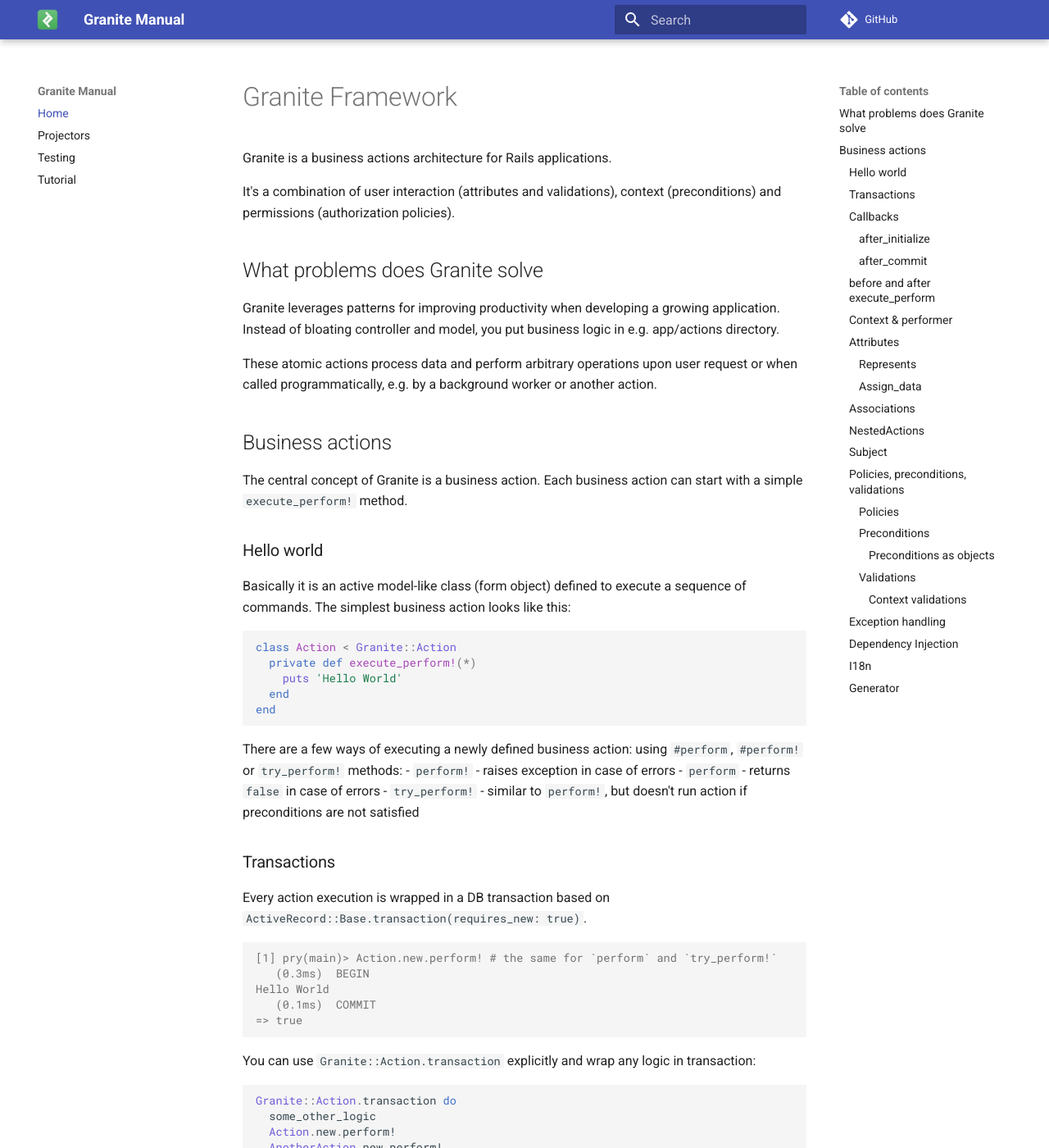
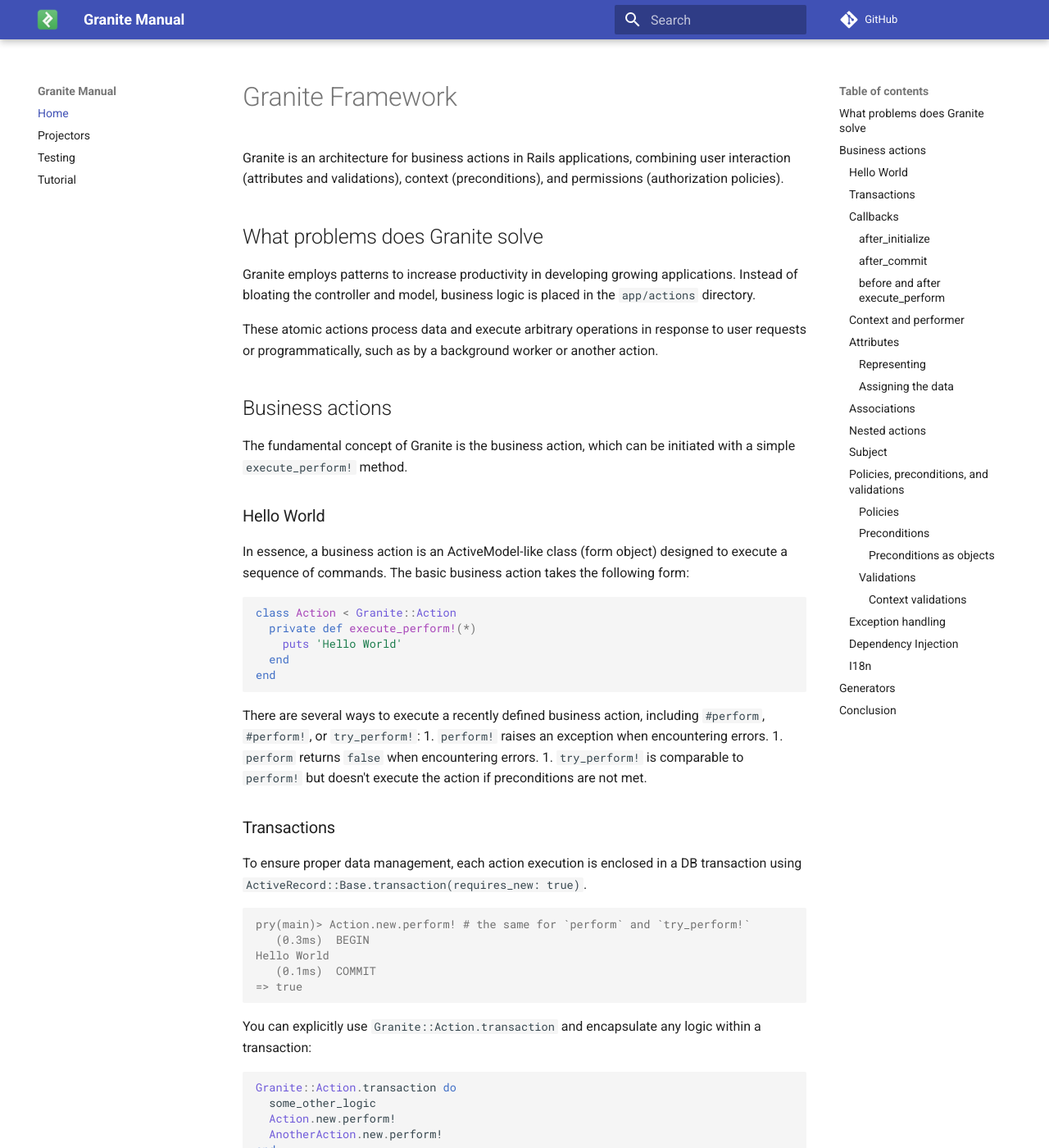
Before and after one commit to toptal/granite, an MkDocs documentation site: the page built from docs/index.md, in a window 1280 px wide and 1400 px high. Shown: the whole window at 82% size. Built offline with MkDocs 1.6.1 and Material for MkDocs 9.7.7, drawn with Linux system fonts in a browser that asks for light colours; comment, search, counter and statistics services are not loaded; some of the changed text lies outside the part shown.

Commit message:
Refine main page of the Granite docs (#101)

````diff
--- a/docs/index.md
+++ b/docs/index.md
@@ -1,27 +1,20 @@
 # Granite Framework
 
-Granite is a business actions architecture for Rails applications.
-
-It's a combination of user interaction (attributes and validations), context (preconditions) and
-permissions (authorization policies).
+Granite is an architecture for business actions in Rails applications, combining user interaction (attributes and validations), context (preconditions), and permissions (authorization policies).
 
 ## What problems does Granite solve
 
-Granite leverages patterns for improving productivity when developing a growing application.
-Instead of bloating controller and model, you put business logic in e.g. app/actions directory.
+Granite employs patterns to increase productivity in developing growing applications. Instead of bloating the controller and model, business logic is placed in the `app/actions` directory.
 
-These atomic actions process data and perform arbitrary operations upon user request or when
-called programmatically, e.g. by a background worker or another action.
+These atomic actions process data and execute arbitrary operations in response to user requests or programmatically, such as by a background worker or another action.
 
 ## Business actions
 
-The central concept of Granite is a business action. Each business action can
-start with a simple `execute_perform!` method.
+The fundamental concept of Granite is the business action, which can be initiated with a simple `execute_perform!` method.
 
-### Hello world
+### Hello World
 
-Basically it is an active model-like class (form object) defined to execute a sequence of commands.
-The simplest business action looks like this:
+In essence, a business action is an ActiveModel-like class (form object) designed to execute a sequence of commands. The basic business action takes the following form:
 
 ```ruby
 class Action < Granite::Action
@@ -31,24 +24,24 @@ class Action < Granite::Action
 end
 ```
 
-There are a few ways of executing a newly defined business action: using `#perform`, `#perform!` or `try_perform!` methods:
-- `perform!` - raises exception in case of errors
-- `perform` - returns `false` in case of errors
-- `try_perform!` - similar to `perform!`, but doesn't run action if preconditions are not satisfied
+There are several ways to execute a recently defined business action, including `#perform`, `#perform!`, or `try_perform!`:
+1. `perform!` raises an exception when encountering errors.
+1. `perform` returns `false` when encountering errors.
+1. `try_perform!` is comparable to `perform!` but doesn't execute the action if preconditions are not met.
 
 ### Transactions
 
-Every action execution is wrapped in a DB transaction based on `ActiveRecord::Base.transaction(requires_new: true)`.
+To ensure proper data management, each action execution is enclosed in a DB transaction using `ActiveRecord::Base.transaction(requires_new: true)`.
 
 ```irb
-[1] pry(main)> Action.new.perform! # the same for `perform` and `try_perform!`
+pry(main)> Action.new.perform! # the same for `perform` and `try_perform!`
    (0.3ms)  BEGIN
 Hello World
    (0.1ms)  COMMIT
 => true
 ```
 
-You can use `Granite::Action.transaction` explicitly and wrap any logic in transaction:
+You can explicitly use `Granite::Action.transaction` and encapsulate any logic within a transaction:
 
 ```ruby
 Granite::Action.transaction do
@@ -109,7 +101,7 @@ after_commit triggered
 => true
 ```
 
-### before and after `execute_perform`
+#### before and after `execute_perform`
 
 ```ruby
 class Action < Granite::Action
@@ -137,11 +129,9 @@ after execute_perform
 => true
 ```
 
-### Context & performer
+### Context and performer
 
-Every BA has a context which is a hash that can be assigned via `.with` class method before BA
-initialization. Context is usually used to pass performer of the action which is so common that there
-are methods defined to access & set `performer` specifically.
+Each business action has a context, represented by a hash that can be assigned using the `.with` class method before the business action is initialized. The context is typically used to pass the performer of the action, which is so common that specific methods are defined to access and set the `performer`.
 
 ```ruby
 action = MyAction.with(performer: Admin.first).new(params)
@@ -153,8 +143,7 @@ action.ctx #=> #<Granite::ContextProxy::Data performer: Admin.first>
 action.performer #=> Admin.first
 ```
 
-If you need more attributes in context of your application, you should override `BaseAction.with`
-and `BaseProjector.with` methods.
+If your application requires additional attributes in the context, you can override the `BaseAction.with` and `BaseProjector.with` methods.
 
 ```ruby
 module GraniteContext
@@ -178,7 +167,7 @@ BaseAction.with(performer: performer, custom: true)
 
 ### Attributes
 
-The next step is defining action attributes. There are several types of them and they are provided by `granite-form` gem:
+The next step involves defining action attributes, which come in various types provided by the `granite-form` gem:
 
 ```ruby
 class Action < Granite::Action
@@ -191,17 +180,19 @@ class Action < Granite::Action
 end
 ```
 
-For detailed information on the available types and usage examples, check out [Granite::Form documentation](https://github.com/toptal/granite-form#attributes).
+For comprehensive information on the available types and usage examples, please refer to the [Granite Form documentation](https://github.com/toptal/granite-form#attributes).
 
-The attributes behave pretty much as they do with `Granite::Form` objects, except for `represents`:
+The behavior of the attributes is similar to that of `Granite::Form` objects, with the exception of `represents`.
 
-#### Represents
+#### Representing
 
-In `Granite::Form` objects, when a model attribute is exposed through `represents` and the AD object changes, the exposed attribute is updated right away, and Granite Actions update the represented attribute using `assign_data`.
+With Granite Form objects, when a model attribute is exposed via `represents` and the Active Record object changes, the exposed attribute is immediately updated.
 
-#### Assign_data
+_In contrast_, Granite Actions use `assign_data` to update the represented attribute.
 
-`assign_data` can be used to set blocks & methods that are called before BA is validated. In practice it can be used like this:
+#### Assigning the data
+
+`assign_data` can be used to set blocks and methods that are invoked before the business action is validated. In practice, it can be implemented as follows:
 
 ```ruby
 class CreateBook < Granite::Action
@@ -220,7 +211,7 @@ class CreateBook < Granite::Action
 end
 ```
 
-In this example before BA is validated granite will call `assign_data` callbacks and will set book's author, name & year (in that order).
+In this example, before the business action is validated, Granite will invoke the `assign_data` callbacks and set the book's author, name, and year (in that order).
 
 ### Associations
 
@@ -234,12 +225,11 @@ class CreateBook < Granite::Action
 end
 ```
 
-For more information on the associations available and usage examples, see [Granite::Form documentation](https://github.com/toptal/granite-form#associations).
+For comprehensive information on the available associations and usage examples, please refer to the [Granite Form documentation](https://github.com/toptal/granite-form#associations).
 
-### NestedActions
+### Nested actions
 
-Some business actions call other actions as part of their own action. For cases like that we should define a memoizable method that
-returns an instance of subaction.
+Some business actions call other actions as part of their own execution. In such cases, we need to define a memoizable method that returns an instance of the sub-action:
 
 ```ruby
 memoize def subaction
@@ -247,9 +237,7 @@ memoize def subaction
 end
 ```
 
-Subactions will validate their data and check preconditions when they're performed. This however should not be relied on
-and it's better to check preconditions of subaction when preconditions of main action are checked and validate subaction
-when main action is validated. For this we use:
+Sub-actions validate their data and check preconditions when performed. However, it is not recommended to rely on this behavior. It is better to validate the sub-action when the main action is validated and check the preconditions of the sub-action when the preconditions of the main action are checked. For this, we use:
 
 ```ruby
 precondition embedded: :subaction
@@ -258,9 +246,12 @@ validates :subaction, nested: true
 
 ### Subject
 
-Subject definition does three things: defines `references_one` association, aliases its methods
-to common names (`subject` and `subject_id`), and modifies action initializer, providing ability to pass subject as the first
-argument and restricting subject-less action initialization.
+The definition of the subject does three things:
+1. Defines a `references_one` association.
+1. Aliases its methods to common names (`subject` and `subject_id`)
+1. Modifies the action initializer to provide the ability to pass the subject as the first argument and restricts subject-less action initialization.
+
+Let's take a look to an example below:
 
 ```ruby
 class Action < Granite::Action
@@ -271,34 +262,42 @@ end
 ```
 
 ```irb
-[1] pry(main)> Action.new # => ArgumentError
-[2] pry(main)> Action.new(User.first)
+pry(main)> Action.new
+=> ArgumentError
+
+pry(main)> Action.new(User.first)
 => #<Action user: #<ReferencesOne #<User id: 1...>, user_id: 1>
-[3] pry(main)> Action.new(1)
+
+pry(main)> Action.new(1)
 => #<Action user: #<ReferencesOne #<User id: 1...>, user_id: 1>
-[4] pry(main)> Action.new(user: User.first)
+
+pry(main)> Action.new(user: User.first)
 => #<Action user: #<ReferencesOne #<User id: 1...>, user_id: 1>
-[5] pry(main)> Action.new(subject: User.first)
+
+pry(main)> Action.new(subject: User.first)
 => #<Action user: #<ReferencesOne #<User id: 1...>, user_id: 1>
-[6] pry(main)> Action.new(user_id: 1)
+
+pry(main)> Action.new(user_id: 1)
 => #<Action user: #<ReferencesOne #<User id: 1...>, user_id: 1>
-[7] pry(main)> Action.new(id: 1)
+
+pry(main)> Action.new(id: 1)
 => #<Action user: #<ReferencesOne #<User id: 1...>, user_id: 1>
 ```
 
-As you can see `#user` is aliased to `#subject` and `#user_id` is aliased to `#id`. Also, a subject call takes any combination of `references_one` possible options.
+Notice that the method `#user` has been assigned to the alias `#subject`, and `#user_id` to `#id`. Furthermore, a `subject` call takes any combination of `references_one` possible options.
 
-### Policies, preconditions, validations
+### Policies, preconditions, and validations
 
-The main question is how to choose a suitable construction. Here are simple rules:
-
-1. If condition is dependent on any of user provided attribute values except subject - it is a validation.
-2. If condition depends on subject or any value found depending on subject - it is a precondition.
-3. Otherwise if it is related to performer - it is a policy.
+When deciding how to structure policies, preconditions, and validations, there are some simple rules to follow:
+1. If the condition depends on _any user-provided attribute values_ except for the subject, it is a **validation**.
+1. If the condition depends on _the subject or any value that depends on the subject_, it is a **precondition**.
+1. Otherwise, if it is _related to the performer_, choose a **policy**.
 
 #### Policies
 
-Performing restrictions for the performer:
+Policies are used to define restrictions on the performer of an action. The `allow_if` method can be used to specify a condition that must be met for the action to be allowed.
+
+For example, the following code specifies that an action can only be performed if the performer is present:
 
 ```ruby
 class Action < Granite::Action
@@ -307,9 +306,16 @@ class Action < Granite::Action
 end
 ```
 
-Policies support strategies. If default [AnyStrategy](https://github.com/toptal/granite/blob/master/lib/granite/action/policies/any_strategy.rb) doesn't fit your needs
-you can use [AlwaysAllowStrategy](https://github.com/toptal/granite/blob/master/lib/granite/action/policies/always_allow_strategy.rb), [RequiredPerformerStrategy](https://github.com/toptal/granite/blob/master/lib/granite/action/policies/required_performer_strategy.rb)
-or write your own. You can use new strategy like that:
+There is also an `allow_self` method that is equivalent to `allow_if { performer == subject }`, which allows an action to be performed by the subject itself.
+
+Granite policies also support strategies:
+1. By default, the [`AnyStrategy`](https://github.com/toptal/granite/blob/master/lib/granite/action/policies/any_strategy.rb) is used, which allows an action to be performed if any policy allows it.
+1. Other built-in strategies include [`AlwaysAllowStrategy`](https://github.com/toptal/granite/blob/master/lib/granite/action/policies/always_allow_strategy.rb), which allows all actions,
+1. And [`RequiredPerformerStrategy`](https://github.com/toptal/granite/blob/master/lib/granite/action/policies/required_performer_strategy.rb), which requires that a performer be present for all actions.
+
+You can also write your own custom policy strategy.
+
+To use a custom policy strategy, you can set the `_policies_strategy` class variable to the desired strategy, like so:
 
 ```ruby
 class Action < Granite::Action
@@ -319,8 +325,9 @@ end
 
 #### Preconditions
 
-This is a subject-related prevalidation, working in the same way as validations with blocks,
-but `decline_with` method is used instead of `errors.add`:
+Preconditions are used for subject-related pre-validation and work similarly to validations with blocks. However, instead of using `errors.add`, the `decline_with` method is preferred.
+
+For example, you can use a precondition to check if the subject is active before performing an action:
 
 ```ruby
 precondition do
@@ -328,13 +335,14 @@ precondition do
 end
 ```
 
-In case you have subactions which you perform inside your action you can
-check subaction preconditions by simple embedding:
+If you have sub-actions that are performed within your main action, you can easily check their preconditions by embedding them:
+
 ```ruby
 precondition embedded: :my_custom_action
 ```
 
-You can specify conditions when precondition block should be executed with `:if` (and only `:if`) statement.
+You can specify conditions for when the precondition block should be executed using the `:if` and `unless` statements:
+
 ```ruby
 precondition if: -> { subject.active? } do
   decline_with(:too_young) if subject.age < 30
@@ -343,10 +351,9 @@ end
 
 ##### Preconditions as objects
 
-`precondition` method also accepts a class that inherits from `Granite::Action::Precondition`.
-Defining precondition this way supports the same options (`:if`, `:unless`), just like defining precondition as a block.
-You can also pass additional parameters to precondition object, this improves reusability of precondition object.
+The `precondition` method can also accept a class that inherits from `Granite::Action::Precondition`. When defining a precondition this way, you can pass additional parameters to the precondition object, making it more reusable.
 
+The precondition method with a class argument supports the same options (`:if` and `:unless`) as defining a precondition as a block:
 
 ```ruby
 class AgeCheck < Granite::Action::Precondition
@@ -359,25 +366,22 @@ end
 ```
 
 This precondition can be used like this:
+
 ```ruby
 precondition AgeCheck, if: -> { subject.active? }
 ```
 
 #### Validations
 
-You are able to use any of ActiveModel-provided validations.
+Granite supports using any of the validations provided by Active Model.
 
 ##### Context validations
 
-Context validations ([see the note about the `context` argument](http://api.rubyonrails.org/classes/ActiveModel/Validations.html#method-i-valid-3F)) are supported and embraced by Granite. You can specify the `on:` key with any validation to declare a context in which the validation should be executed. Such validations will be triggered only when the provided context was specified explicitly.
+Granite supports and encourages the use of [context validations](http://api.rubyonrails.org/classes/ActiveModel/Validations.html#method-i-valid-3F), which can be specified using the `on:` key with any validation to declare the context in which the validation should be executed. This means that these validations will only be triggered when the provided context is explicitly specified.
 
-To specify a context with the built-in ActiveModel methods `valid?` and `invalid?`, simply provide the context as the first argument.
+To specify a context when using the built-in ActiveModel methods `valid?` and `invalid?`, simply provide the context as the first argument. When using `perform`, `perform!`, or `try_perform!`, pass the name of the context as a keyword argument `context:`.
 
-To specify a context with `perform`, `perform!`, or `try_perform!`, pass the name of the context as a keyword argument `context:`.
-
-You should use context validations when a single action could be triggered in different scenarios (e.g. by a staff member and a user) and different validation behavior is required.
-
-Consider this simplified business action for updating a portfolio of a user:
+Context validations should be used when different validation behavior is required in different scenarios (e.g., by a staff member and a non-staff user). For example, consider a simplified business action for updating a user's portfolio:
 
 ```ruby
 class BA::User::UpdatePortfolio < Granite::Action
@@ -393,12 +397,11 @@ class BA::User::UpdatePortfolio < Granite::Action
 end
 ```
 
-To run a business action without context you can simply send the `perform!` message to the action. It won't require full_name to be present.
-If you want a validation to be executed in this scope you can add context argument to perform call: `perform!(context: :user)`.
+By default, running this business action using `perform!` won't require the `full_name` attribute to be present. However, if you want to enforce this validation, you can add a context argument to the perform call: `perform!(context: :user)`.
 
 ### Exception handling
 
-Granite has built-in mechanism for exception handling (similar to `rescue_from` known from `ActionController`). You are able to register handlers for any exception type, like this:
+Granite provides a built-in mechanism for exception handling, similar to the `rescue_from` method used in Action Controller. You can register handlers for any exception type using the `handle_exception` method.
 
 ```ruby
 class Action < Granite::Action
@@ -411,16 +414,11 @@ class Action < Granite::Action
   end
 end
 ```
-
-Adding errors to action object is important, because each time a handled exception is raised,
-`Granite::Action::ValidationError` is raised.
-Validation exception will have the same backtrace as original error.
-Prefer this way over custom exception handling in private methods.
+In the example provided, `ThirdPartyLib::APIError` is caught, and the handler block adds an error to the action object with the message `:third_party_lib_failed`. It's important to add errors to the action object because, when a handled exception is raised, `Granite::Action::ValidationError` is raised with the same backtrace as the original error.
 
 ### Dependency Injection
 
-Granite assigns attributes in Action's `#initialize` method based on parameters that are passed to the initializer.
-However, you can still use custom initializers for Granite actions when you don't want to use attributes, for example when using Dependency Injection:
+Dependency Injection is a programming technique that allows you to remove hard-coded dependencies from your code and instead provide them externally. Granite's default attribute assignment mechanism may not always be suitable for this, but you can use custom initializers to achieve DI:
 
 ```ruby
 class Action < Granite::Action
@@ -438,38 +436,45 @@ Action.new(name: "Jane")                  # uses default value for `my_dep'
 Action.new(name: "Jane", my_dep: Bar.new) # uses custom value for `my_dep'
 ```
 
+In the example code, `my_dep` is a dependency that is provided to the action through the initialize method, rather than being hardcoded in the attribute definition. The `my_dep` dependency is set to a default value of `Foo.new`, but it can be overridden by passing a `my_dep` keyword argument to the constructor.
+
+By using this technique, you can easily provide dependencies to your Granite actions from an external source, making your code more modular and testable.
+
 ### I18n
 
-There are special I18n rules working in action. If I18n identifier is prefixed with `.` (`t('.foobar')`) - then translations lookup happens in following order:
+When using the I18n feature, if an identifier is prefixed with a dot (`t('.foobar')`), translations will be looked up in the following order:
+
 ```
 granite_action.#{granite_action_name}.foobar
 granite_action.granite/action.foobar
 foobar
 ```
 
-Note that rules are different for [I18n lookup inside a projector context](#i18n-projectors-lookup).
+It's important to note that the lookup rules are different when performing an I18n lookup within a projector context. See the section on [I18n lookup inside a projector context](projectors/#i18n-projectors-lookup) for more information.
 
-### Generator
+## Generators
 
-You can use granite generator to generate a starting point for your action. You have to pass name and path of action as first argument. Basic usage is:
-`rails g granite SUBJECT/ACTION [PROJECTOR]`.
-You can use `-C` or `--collection` option to generate collection action where subject is not known when initializing action.
-You can pass a second argument to generator to specify projector name.
+You can use the granite generator to create a starting point for your action. To do so, pass the name and path of your action as the first argument using the following syntax:
 
-`rails g granite user/create`
+```
+rails g granite SUBJECT/ACTION [PROJECTOR]
+```
 
-      create  apq/actions/ba/user/create.rb
-      create  apq/actions/ba/user/business_action.rb
-      create  spec/apq/actions/ba/user/create_spec.rb
+If you want to generate a collection action where the subject is not known at initialization, use the `-C` or `--collection` option.
+You can also specify the projector name as a second argument when using the generator.
 
-`rails g granite user/create -C`
+Here are some examples of using the rails g granite command:
 
-      create  apq/actions/ba/user/create.rb
-      create  spec/apq/actions/ba/user/create_spec.rb
+1. `rails g granite user/create`
 
-`rails g granite user/create simple`
+    This command generates a new action called "create" for the "user" `subject`. It creates three files: `apq/actions/ba/user/create.rb`, `apq/actions/ba/user/business_action.rb`, and `spec/apq/actions/ba/user/create_spec.rb`.
 
-      create  apq/actions/ba/user/create/simple
-      create  apq/actions/ba/user/create.rb
-      create  apq/actions/ba/user/business_action.rb
-      create  spec/apq/actions/ba/user/create_spec.rb
+1. `rails g granite user/create -C`
+   Adding the `-C` option generates a collection action where the subject is not known at initialization. This command generates two files: `apq/actions/ba/user/create.rb` and `spec/apq/actions/ba/user/create_spec.rb`.
+
+1. `rails g granite user/create simple`
+   Adding a second argument, such as "simple" specifies the name of the projector to use. This command generates a new directory called simple within the `apq/actions/ba/user/create directory`, as well as the same files as the first example: `apq/actions/ba/user/create.rb`, `apq/actions/ba/user/business_action.rb`, and `spec/apq/actions/ba/user/create_spec.rb`.
+
+## Conclusion
+
+We hope this introduction to Granite has piqued your interest and given you a glimpse into the power and simplicity of this framework. Give it a try and see how Granite can streamline your business logic and take your Ruby on Rails applications to the next level.
````
Also changed, not shown: other parts of docs/index.md (+4 -5 lines).
